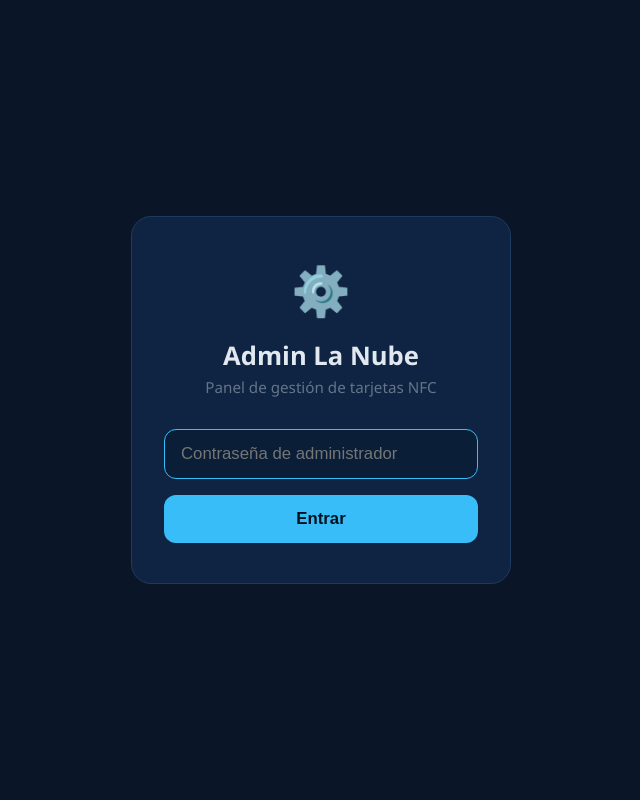
After one commit to duecaz/nfc, a Flask app: page /admin/login in a window 1280 px wide. The commit adds this page. Shown: the whole page, without its empty margins (319-959 px from the left). Run offline with Flask 3, Linux system fonts and the light colour scheme.

Commit message:
fix: reemplaza Basic Auth por login con formulario + cookie
HTTP Basic Auth no funciona bien a traves de Cloudflare (el 401
WWW-Authenticate no llega al browser). Nuevo flujo:
- /admin/login: formulario de contrasena -> cookie de sesion (8h)
- /admin/logout: limpia la cookie
- require_admin: redirige a /admin/login si no hay cookie valida
- admin.html: agrega enlace de cierre de sesion

```diff
--- a/app.py
+++ b/app.py
@@ -1,51 +1,36 @@
 """
 Kiosko NFC -> Nextcloud (lanube.uno)
--------------------------------------
-Mini-servicio que loguea a un docente en Nextcloud usando solo el UID de su
-tarjeta NFC (el lector USB "teclea" el UID como un teclado).
-
-Flujo:
-  1. El navegador (pantalla) muestra la pagina kiosko con un campo enfocado.
-  2. El docente pasa la tarjeta -> el lector escribe el UID + Enter.
-  3. La pagina hace POST /auth con el UID.
-  4. Este servicio busca el UID en users.json -> {usuario, token}.
-  5. Hace el login contra Nextcloud por detras (handshake con requesttoken).
-  6. Reenvia las cookies de sesion al navegador (mismo host) y redirige a Archivos.
-
-El token NUNCA llega al navegador.
-
-Rutas:
-  GET  /          -> kiosko NFC (pantallas interactivas)
-  POST /auth      -> autenticacion via UID
-  GET  /health    -> estado del servicio
-  GET  /sw.js     -> SW auto-destructor (limpia SWs viejos de Nextcloud)
-  GET  /reset     -> limpieza de pantalla atascada (sin F12 ni DevTools)
-  GET  /admin     -> panel de administracion (HTTP Basic Auth)
-  POST /admin/register -> registrar tarjeta + generar token NC
-  POST /admin/delete   -> eliminar tarjeta
 """
 import json
 import os
 import re
+import secrets
 import xml.etree.ElementTree as ET
 from functools import wraps
 from pathlib import Path
 
 import requests
-from flask import Flask, jsonify, make_response, render_template, request
+from flask import (
+    Flask, jsonify, make_response, redirect,
+    render_template, request, url_for,
+)
 
 app = Flask(__name__)
 
-NEXTCLOUD_URL = os.environ.get("NEXTCLOUD_URL", "http://192.168.1.50:8181")
+NEXTCLOUD_URL        = os.environ.get("NEXTCLOUD_URL", "http://192.168.1.50:8181")
 NEXTCLOUD_PUBLIC_URL = os.environ.get("NEXTCLOUD_PUBLIC_URL", NEXTCLOUD_URL)
-COOKIE_DOMAIN = os.environ.get("COOKIE_DOMAIN") or None
-COOKIE_SECURE = NEXTCLOUD_PUBLIC_URL.startswith("https")
-ADMIN_PASSWORD = os.environ.get("ADMIN_PASSWORD", "admin1234")
+COOKIE_DOMAIN        = os.environ.get("COOKIE_DOMAIN") or None
+COOKIE_SECURE        = NEXTCLOUD_PUBLIC_URL.startswith("https")
+ADMIN_PASSWORD       = os.environ.get("ADMIN_PASSWORD", "admin1234")
+
+# Token de sesion admin generado al arrancar.
+# Si el contenedor se reinicia todas las sesiones se invalidan (comportamiento OK).
+_ADMIN_SESSION = secrets.token_hex(32)
 
 USERS_FILE = Path(__file__).parent / "users.json"
 
 REQUESTTOKEN_RE = re.compile(r'name="requesttoken"\s+value="([^"]+)"')
-HEAD_TOKEN_RE = re.compile(r'data-requesttoken="([^"]+)"')
+HEAD_TOKEN_RE   = re.compile(r'data-requesttoken="([^"]+)"')
 
 
 def load_users():
@@ -64,18 +49,45 @@ def get_requesttoken(html):
     return m.group(1) if m else None
 
 
+# ---------------------------------------------------------------------------
+# Admin auth (formulario + cookie — funciona a traves de Cloudflare)
+# ---------------------------------------------------------------------------
+
+def is_admin():
+    return request.cookies.get("admin_session") == _ADMIN_SESSION
+
+
 def require_admin(f):
-    """Decorator: exige HTTP Basic Auth con usuario 'admin' y ADMIN_PASSWORD."""
     @wraps(f)
     def decorated(*args, **kwargs):
-        auth = request.authorization
-        if not auth or auth.username != "admin" or auth.password != ADMIN_PASSWORD:
-            return make_response(
-                "<h1>Acceso denegado</h1>", 401,
-                {"WWW-Authenticate": 'Basic realm="Admin La Nube"'}
-            )
+        if not is_admin():
+            return redirect(url_for("admin_login"))
         return f(*args, **kwargs)
     return decorated
+
+
+@app.route("/admin/login", methods=["GET", "POST"])
+def admin_login():
+    error = None
+    if request.method == "POST":
+        pw = (request.form.get("password") or "").strip()
+        if pw == ADMIN_PASSWORD:
+            resp = make_response(redirect(url_for("admin_panel")))
+            resp.set_cookie(
+                "admin_session", _ADMIN_SESSION,
+                httponly=True, samesite="Lax",
+                secure=COOKIE_SECURE, max_age=28800,  # 8 horas
+            )
+            return resp
+        error = "Contraseña incorrecta"
+    return render_template("admin_login.html", error=error)
+
+
+@app.route("/admin/logout")
+def admin_logout():
+    resp = make_response(redirect(url_for("admin_login")))
+    resp.delete_cookie("admin_session")
+    return resp
 
 
 # ---------------------------------------------------------------------------
@@ -98,8 +110,7 @@ def auth():
     if not record:
         return jsonify(ok=False, error="Tarjeta no registrada", uid=uid), 404
 
-    username = record["user"]
-    # Preferir token (app password revocable) sobre contrasena real.
+    username   = record["user"]
     credential = record.get("token") or record.get("password")
     using_token = bool(record.get("token"))
 
@@ -120,8 +131,7 @@ def auth():
         return jsonify(ok=False, error="No se obtuvo requesttoken"), 502
 
     cred_type = "token" if using_token else "password"
-    print(f"[AUTH] user={username} cred={cred_type} requesttoken={token[:12]}...",
-          flush=True)
+    print(f"[AUTH] user={username} cred={cred_type}", flush=True)
 
     resp = s.post(
         f"{NEXTCLOUD_URL}/login",
@@ -147,11 +157,10 @@ def auth():
           flush=True)
 
     if "/login" in location or resp.status_code not in (301, 302, 303):
-        print(f"[AUTH] RECHAZADO user={username} cred={cred_type}", flush=True)
+        print(f"[AUTH] RECHAZADO user={username}", flush=True)
         return jsonify(ok=False, error="Credenciales rechazadas por Nextcloud"), 401
 
     print(f"[AUTH] OK user={username}", flush=True)
-
     out = make_response(jsonify(
         ok=True,
         redirect=f"{NEXTCLOUD_PUBLIC_URL}/apps/files",
@@ -168,14 +177,12 @@ def auth():
 @app.route("/health")
 def health():
     users = load_users()
-    token_count = sum(1 for v in users.values() if v.get("token"))
-    pass_count = sum(1 for v in users.values()
-                     if v.get("password") and not v.get("token"))
     return jsonify(
         ok=True,
         users=len(users),
-        con_token=token_count,
-        con_password=pass_count,
+        con_token=sum(1 for v in users.values() if v.get("token")),
+        con_password=sum(1 for v in users.values()
+                         if v.get("password") and not v.get("token")),
         nextcloud=NEXTCLOUD_URL,
         public=NEXTCLOUD_PUBLIC_URL,
         cookie_domain=COOKIE_DOMAIN,
@@ -188,10 +195,7 @@ def health():
 
 @app.route("/sw.js")
 def sw_js():
-    """SW auto-destructor: toma control, borra caches y se desregistra sin
-    navegar clientes (evita el bucle /reset -> /reset)."""
     js = """\
-// Auto-destructor SW - La Nube kiosko NFC
 self.addEventListener('install', (e) => {
     self.skipWaiting();
     e.waitUntil(caches.keys().then(ks => Promise.all(ks.map(k => caches.delete(k)))));
@@ -210,18 +214,12 @@ self.addEventListener('fetch', (e) => { e.respondWith(fetch(e.request)); });
 
 @app.route("/reset")
 def reset():
-    """Limpieza para pantallas atascadas por SW fantasma de Nextcloud.
-    Acceder escribiendo  lanube.uno/reset  en la barra de URLs (teclado virtual).
-    NO requiere F12 ni DevTools.
-    """
     html = """<!DOCTYPE html>
 <html lang="es"><head>
-<meta charset="utf-8">
-<meta name="viewport" content="width=device-width,initial-scale=1">
-<title>Reparando…</title>
-</head>
+<meta charset="utf-8"><meta name="viewport" content="width=device-width,initial-scale=1">
+<title>Reparando…</title></head>
 <body style="background:#0a2540;color:#fff;font-family:sans-serif;
-            text-align:center;padding-top:20vh;padding:20vh 1rem 0">
+            text-align:center;padding:20vh 1rem 0">
 <h1>&#x1F9F9; Limpiando pantalla…</h1>
 <p id="st" style="opacity:.8;font-size:1.2rem;margin-top:1rem">Iniciando…</p>
 <div id="btn" style="display:none;margin-top:2.5rem">
@@ -234,16 +232,14 @@ def reset():
   const st=document.getElementById('st'),btn=document.getElementById('btn'),log=[];
   if('serviceWorker' in navigator){
     try{const r=await navigator.serviceWorker.getRegistrations();
-      await Promise.all(r.map(x=>x.unregister()));log.push('SW:'+r.length);}
-    catch(e){log.push('SW err');}
+      await Promise.all(r.map(x=>x.unregister()));log.push('SW:'+r.length);}catch(e){}
   }
   if(window.caches){try{const k=await caches.keys();
     await Promise.all(k.map(x=>caches.delete(x)));log.push('Cache:'+k.length);}catch(e){}}
   try{localStorage.clear();sessionStorage.clear();}catch(e){}
   if('serviceWorker' in navigator){
     try{await navigator.serviceWorker.register('/sw.js',{scope:'/'});
-      await new Promise(r=>setTimeout(r,1000));log.push('Destructor:OK');}
-    catch(e){log.push('Destructor:'+e.message);}
+      await new Promise(r=>setTimeout(r,1000));log.push('Destructor:OK');}catch(e){}
   }
   st.textContent='✅ '+log.join(' · ');
   btn.style.display='block';
@@ -257,7 +253,7 @@ def reset():
 
 
 # ---------------------------------------------------------------------------
-# Panel de administracion
+# Panel admin
 # ---------------------------------------------------------------------------
 
 @app.route("/admin")
@@ -271,20 +267,14 @@ def admin_panel():
 @app.route("/admin/register", methods=["POST"])
 @require_admin
 def admin_register():
-    """Genera un app password de Nextcloud para el docente y lo guarda en
-    users.json junto con el UID de su tarjeta. La contrasena real del
-    docente se usa una sola vez y nunca se almacena.
-    """
     uid          = (request.form.get("uid")          or "").strip()
     username     = (request.form.get("username")     or "").strip()
     nc_password  = (request.form.get("nc_password")  or "").strip()
     display_name = (request.form.get("display_name") or username).strip()
 
     if not uid or not username or not nc_password:
-        return jsonify(ok=False, error="Faltan campos: uid, username o nc_password"), 400
+        return jsonify(ok=False, error="Faltan campos"), 400
 
-    # Pedir a Nextcloud que genere un app password para este usuario.
-    # La autenticacion es con la clave real; el token resultante es revocable.
     try:
         r = requests.get(
             f"{NEXTCLOUD_URL}/ocs/v2.php/core/getapppassword",
@@ -296,7 +286,7 @@ def admin_register():
         return jsonify(ok=False, error=f"Error contactando Nextcloud: {exc}"), 502
 
     try:
-        root = ET.fromstring(r.text)
+        root       = ET.fromstring(r.text)
         statuscode = root.findtext(".//statuscode") or ""
         app_pw_el  = root.find(".//apppassword")
     except ET.ParseError:
@@ -306,12 +296,11 @@ def admin_register():
         msg = root.findtext(".//message") or "Credenciales incorrectas"
         return jsonify(ok=False, error=msg), 401
 
-    token = app_pw_el.text
     users = load_users()
-    users[uid] = {"user": username, "name": display_name, "token": token}
+    users[uid] = {"user": username, "name": display_name, "token": app_pw_el.text}
     save_users(users)
 
-    print(f"[ADMIN] Tarjeta registrada: uid={uid} user={username}", flush=True)
+    print(f"[ADMIN] Registrada: uid={uid} user={username}", flush=True)
     return jsonify(ok=True, uid=uid, user=username, name=display_name)
 
 
@@ -324,8 +313,7 @@ def admin_delete():
         return jsonify(ok=False, error="UID no encontrado"), 404
     removed = users.pop(uid)
     save_users(users)
-    print(f"[ADMIN] Tarjeta eliminada: uid={uid} user={removed.get('user')}",
-          flush=True)
+    print(f"[ADMIN] Eliminada: uid={uid} user={removed.get('user')}", flush=True)
     return jsonify(ok=True)
 
 
--- /dev/null
+++ b/templates/admin_login.html
@@ -0,0 +1,72 @@
+<!DOCTYPE html>
+<html lang="es">
+<head>
+  <meta charset="utf-8">
+  <meta name="viewport" content="width=device-width, initial-scale=1, maximum-scale=1">
+  <title>Admin · La Nube</title>
+  <style>
+    *, *::before, *::after { box-sizing: border-box; margin: 0; padding: 0; }
+    body {
+      font-family: "Segoe UI", system-ui, sans-serif;
+      background: #0a1628;
+      color: #e2e8f0;
+      min-height: 100vh;
+      display: flex;
+      align-items: center;
+      justify-content: center;
+      padding: 1rem;
+    }
+    .box {
+      background: #0f2442;
+      border: 1px solid #1e3a5f;
+      border-radius: 20px;
+      padding: 2.5rem 2rem;
+      width: 100%;
+      max-width: 380px;
+      text-align: center;
+    }
+    .logo { font-size: 3rem; margin-bottom: 1rem; }
+    h1 { font-size: 1.6rem; font-weight: 700; margin-bottom: .3rem; }
+    p.sub { color: #64748b; font-size: .95rem; margin-bottom: 2rem; }
+    input[type="password"] {
+      width: 100%; padding: .85rem 1rem;
+      background: #0a1e38; border: 1px solid #2d5080;
+      border-radius: 12px; color: #e2e8f0; font-size: 1.05rem;
+      outline: none; margin-bottom: 1rem;
+      transition: border-color .15s;
+    }
+    input[type="password"]:focus { border-color: #38bdf8; }
+    button {
+      width: 100%; padding: .9rem;
+      background: #38bdf8; color: #04121f;
+      border: none; border-radius: 12px;
+      font-size: 1.05rem; font-weight: 700;
+      cursor: pointer; transition: filter .15s;
+    }
+    button:hover { filter: brightness(1.1); }
+    .error {
+      background: #450a0a; color: #fca5a5;
+      border-radius: 10px; padding: .7rem 1rem;
+      font-size: .95rem; margin-bottom: 1rem;
+    }
+  </style>
+</head>
+<body>
+  <div class="box">
+    <div class="logo">&#x2699;&#xFE0F;</div>
+    <h1>Admin La Nube</h1>
+    <p class="sub">Panel de gestión de tarjetas NFC</p>
+
+    {% if error %}
+    <div class="error">{{ error }}</div>
+    {% endif %}
+
+    <form method="POST">
+      <input type="password" name="password"
+             placeholder="Contraseña de administrador"
+             autofocus autocomplete="current-password">
+      <button type="submit">Entrar</button>
+    </form>
+  </div>
+</body>
+</html>
```
Also changed, not shown: templates/admin.html (+27 -64 lines).
